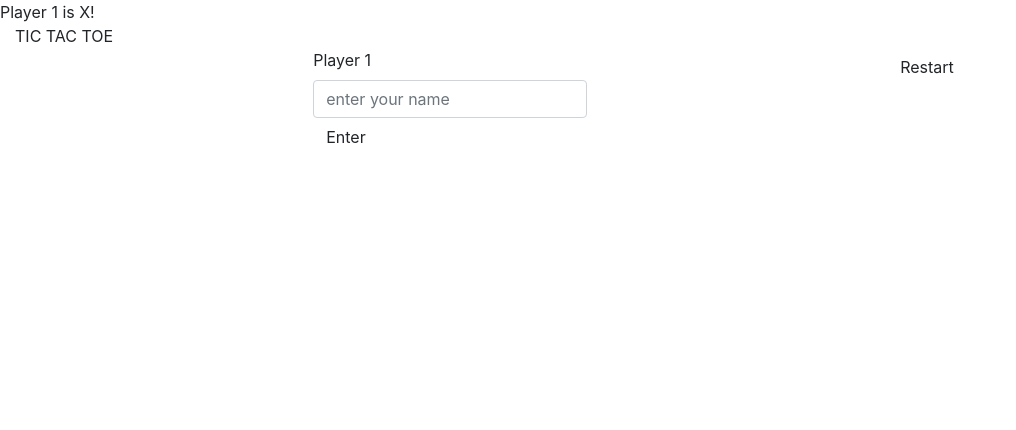
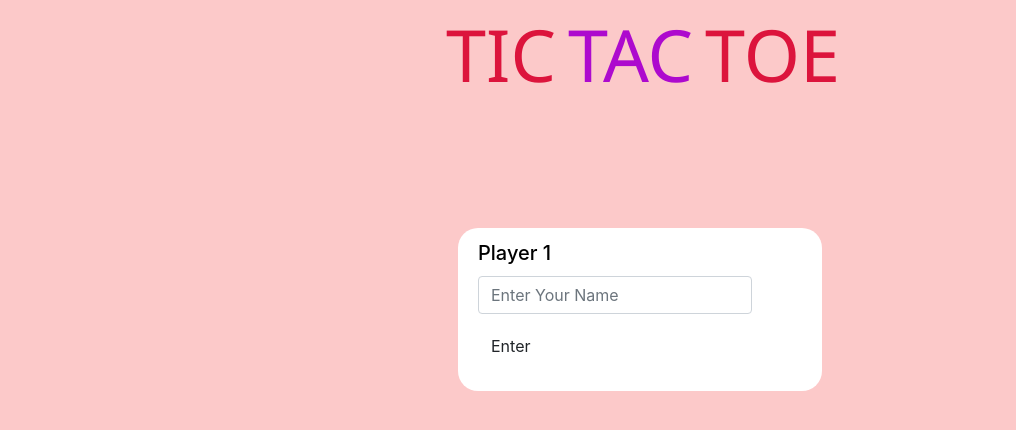
Before and after one commit to ericroland12/tic-tac-toe, a plain HTML site: page index.html in a window 1280 px wide. Shown: the whole page, without its empty margins (0-1016 px from the left). Drawn offline with nearby package versions, Linux system fonts and the light colour scheme.

Commit message:
Update index.html

```diff
--- a/index.html
+++ b/index.html
@@ -5,8 +5,8 @@
     <meta http-equiv="X-UA-Compatible" content="IE=edge">
     <meta name="viewport" content="width=device-width, initial-scale=1.0">
     <link rel="stylesheet" href="./assets/css/plugins/bootstrap.min.css">
-    <link rel="stylesheet" href="tic-tac-toe.css">
-    <script src="tic-tac-toe.js" defer></script>
+    <link rel="stylesheet" href="style.css">
+    <script src="script.js" defer></script>
     <title>Tic-Tac-Toe</title>
 </head>
 <body>
```
